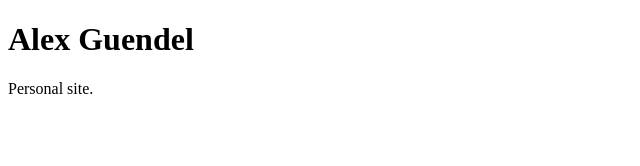
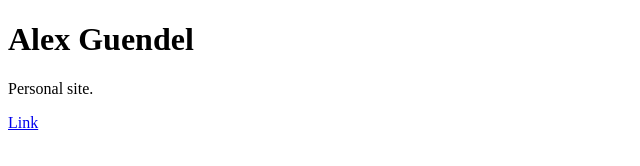
Before and after one commit to Dr-beetus/Dr-beetus.github.io, a plain HTML site: page index.html in a window 1280 px wide. Shown: the full height of the page, 0-640 px from the left. Drawn offline with Linux system fonts and the light colour scheme.

Commit message:
use vs code

```diff
--- a/index.html
+++ b/index.html
@@ -6,5 +6,7 @@
 
 <p>Personal site.</p>
 
+<a href="google.com">Link</a>
+
 </body>
 </html>
```
